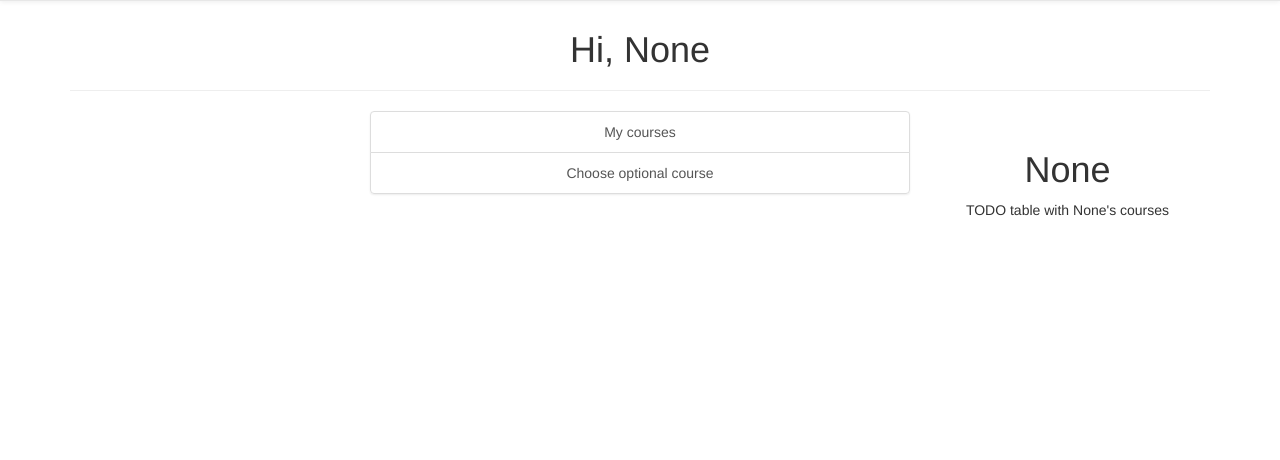
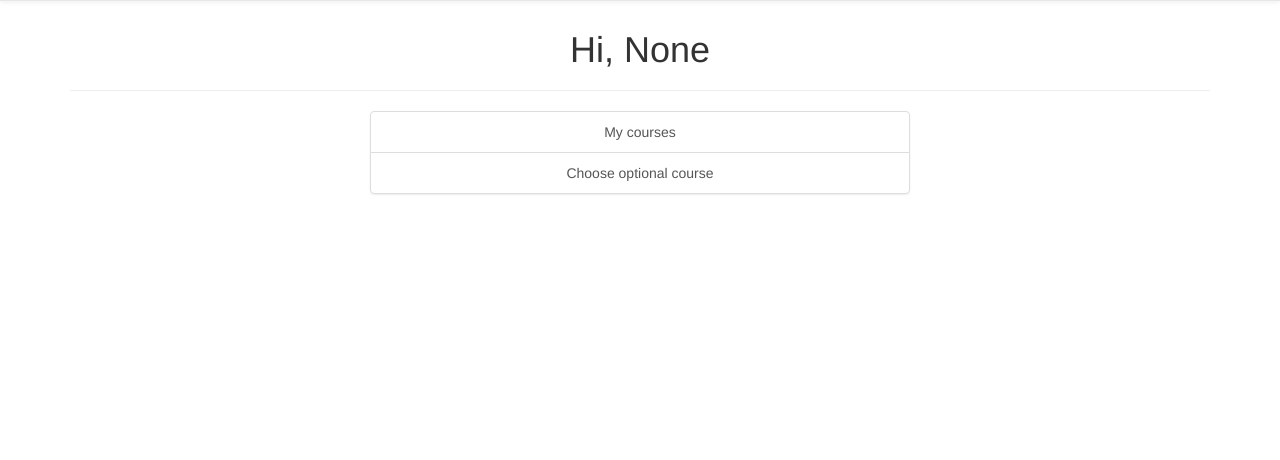
Before and after one commit to vampy/university-SE, a Flask app: page / in a window 1280 px wide. Shown: the part 50-510 px from the top of the page. Run offline with Flask 2, Linux system fonts and the light colour scheme; the visitor is signed in with stand-in values (Sample User, id 1); data comes from the database, SQL or seed files in the repository; some libraries are stand-ins or nearby versions.

Commit message:
Remove wrong data from index page.

```diff
--- a/school/templates/user/index.html
+++ b/school/templates/user/index.html
@@ -20,7 +20,4 @@
             {% endif %}
         </div>
     </div>
-<h1 style="text-align:center"><br/> {{ current_user.get_realname() }}</h1>
-    <p style="text-align: center"> TODO table with {{ current_user.get_realname() }}'s courses</p>
-
 {% endblock %}
```
